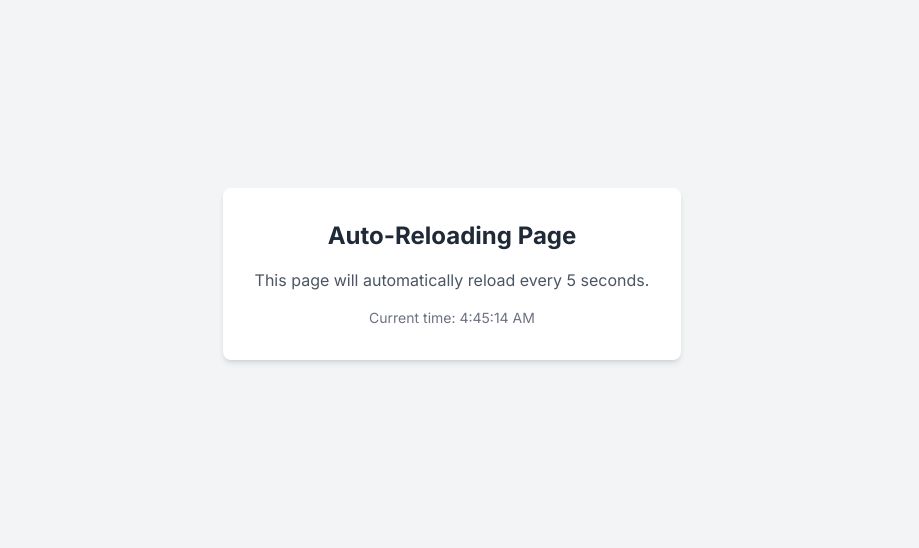
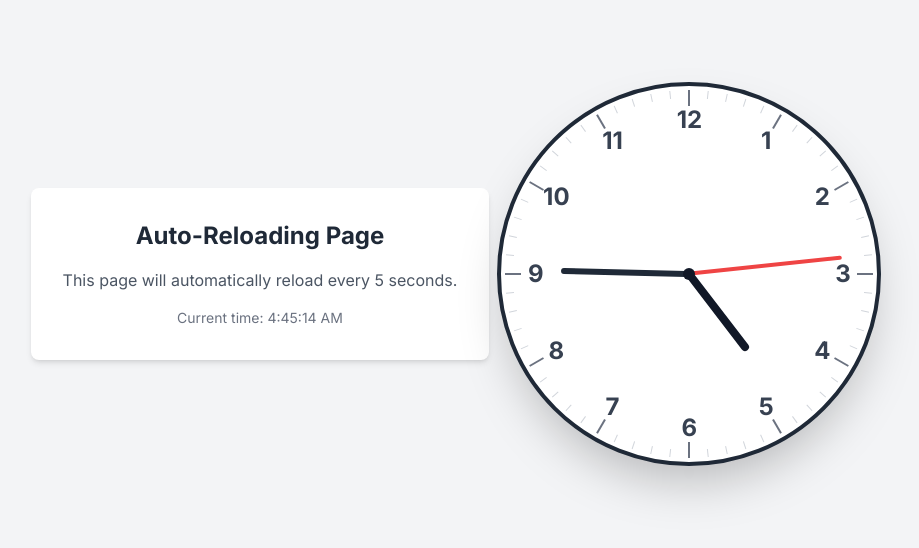
Before and after one commit to AVidhanR/AutoReload, a plain HTML site: page index.html in a window 1280 px wide. Shown: the part 126-674 px from the top of the page, without its empty margins (188-1107 px from the left). Drawn offline with nearby package versions, Linux system fonts and the light colour scheme.

Commit message:
Added an analog clock.

```diff
--- a/index.html
+++ b/index.html
@@ -11,17 +11,121 @@
         body {
             font-family: 'Inter', sans-serif;
         }
+        .hand {
+            /* A subtle transition for when the hands reset at the 60-second mark */
+            transition: transform 0.05s cubic-bezier(0.4, 2.08, 0.55, 0.44);
+        }
     </style>
 </head>
-<body class="bg-gray-100 flex items-center justify-center h-screen">
+<body class="bg-gray-100 flex items-center content-center justify-items-center justify-center h-screen">
 
-    <div class="text-center p-8 bg-white rounded-lg shadow-md">
+    <div class="text-center p-8 bg-white rounded-lg shadow-md m-2">
         <h1 class="text-2xl font-bold text-gray-800 mb-4">Auto-Reloading Page</h1>
         <p class="text-gray-600">This page will automatically reload every 5 seconds.</p>
         <p class="mt-4 text-sm text-gray-500">Current time: <span id="time"></span></p>
     </div>
 
+    <div class="relative w-64 h-64 sm:w-80 sm:h-80 md:w-96 md:h-96">
+    <!-- Clock Face -->
+        <div id="clock-face" class="w-full h-full bg-white rounded-full shadow-2xl border-4 border-gray-800 flex items-center justify-center">
+
+        <!-- Center Dot -->
+        <div class="absolute w-3 h-3 bg-gray-900 rounded-full z-20"></div>
+
+        <!-- Hour Hand -->
+        <div id="hour-hand" class="hand absolute w-2 h-1/4 bg-gray-900 rounded-full" style="transform-origin: 50% 100%; top: 25%; left: calc(50% - 4px);"></div>
+
+        <!-- Minute Hand -->
+        <div id="minute-hand" class="hand absolute w-1.5 h-1/3 bg-gray-800 rounded-full" style="transform-origin: 50% 100%; top: calc(50% - 33.33%); left: calc(50% - 3px);"></div>
+
+        <!-- Second Hand -->
+        <div id="second-hand" class="hand absolute w-1 h-2/5 bg-red-500 rounded-full" style="transform-origin: 50% 100%; top: calc(50% - 40%); left: calc(50% - 2px);"></div>
+
+        <!-- Markings and numbers will be dynamically generated by JavaScript -->
+    </div>
+
     <script>
+        const hourHand = document.getElementById('hour-hand');
+        const minuteHand = document.getElementById('minute-hand');
+        const secondHand = document.getElementById('second-hand');
+        const clockFace = document.getElementById('clock-face');
+
+        // Function to generate the clock face markings and numbers
+        function createClockFace() {
+            // Create markings for every minute
+            for (let i = 1; i <= 60; i++) {
+                const markingWrapper = document.createElement('div');
+                markingWrapper.className = 'absolute inset-0';
+                markingWrapper.style.transform = `rotate(${i * 6}deg)`;
+
+                const marking = document.createElement('div');
+                if (i % 5 === 0) {
+                    // Hour marking: thicker and longer
+                    marking.className = 'absolute top-1 sm:top-2 left-1/2 h-3 sm:h-4 w-0.5 bg-gray-500 -translate-x-1/2';
+                } else {
+                    // Minute marking: thinner and shorter
+                    marking.className = 'absolute top-1 sm:top-2 left-1/2 h-1.5 sm:h-2 w-px bg-gray-300 -translate-x-1/2';
+                }
+
+                markingWrapper.appendChild(marking);
+                clockFace.appendChild(markingWrapper);
+            }
+
+            // Create numbers for every hour
+            for (let i = 1; i <= 12; i++) {
+                const number = document.createElement('span');
+                number.className = 'absolute text-lg sm:text-xl md:text-2xl font-bold text-gray-700';
+                number.textContent = i;
+
+                // Calculate position using trigonometry to place numbers around the clock face
+                // Angle: (i * 30 - 90) degrees to position 12 at the top.
+                const angle = (i * 30 - 90) * (Math.PI / 180);
+                // Radius factor to place numbers inside the edge.
+                const radiusFactor = 0.40;
+
+                // Center of the clock is at (50%, 50%).
+                const x = 50 + (radiusFactor * 100 * Math.cos(angle));
+                const y = 50 + (radiusFactor * 100 * Math.sin(angle));
+
+                number.style.left = `${x}%`;
+                number.style.top = `${y}%`;
+                number.style.transform = 'translate(-50%, -50%)';
+
+                clockFace.appendChild(number);
+            }
+        }
+
+        function setClock() {
+            const now = new Date();
+
+            // Calculate rotation for second hand
+            const seconds = now.getSeconds();
+            const secondsDegrees = ((seconds / 60) * 360);
+            // A small trick to avoid the jarring jump back to 0
+            if (secondsDegrees === 0) {
+                secondHand.style.transition = 'none';
+            } else {
+                secondHand.style.transition = 'transform 0.05s cubic-bezier(0.4, 2.08, 0.55, 0.44)';
+            }
+            secondHand.style.transform = `rotate(${secondsDegrees}deg)`;
+
+            // Calculate rotation for minute hand
+            const minutes = now.getMinutes();
+            const minutesDegrees = ((minutes / 60) * 360) + ((seconds / 60) * 6);
+            minuteHand.style.transform = `rotate(${minutesDegrees}deg)`;
+
+            // Calculate rotation for hour hand
+            const hours = now.getHours();
+            const hoursDegrees = ((hours / 12) * 360) + ((minutes / 60) * 30);
+            hourHand.style.transform = `rotate(${hoursDegrees}deg)`;
+        }
+
+        // Generate the clock face on load
+        createClockFace();
+        // Set the clock immediately on load, then update every second
+        setClock();
+        setInterval(setClock, 1000);
+
         // This script will reload the page every 5000 milliseconds (5 seconds).
         setTimeout(function() {
             location.reload();
```
